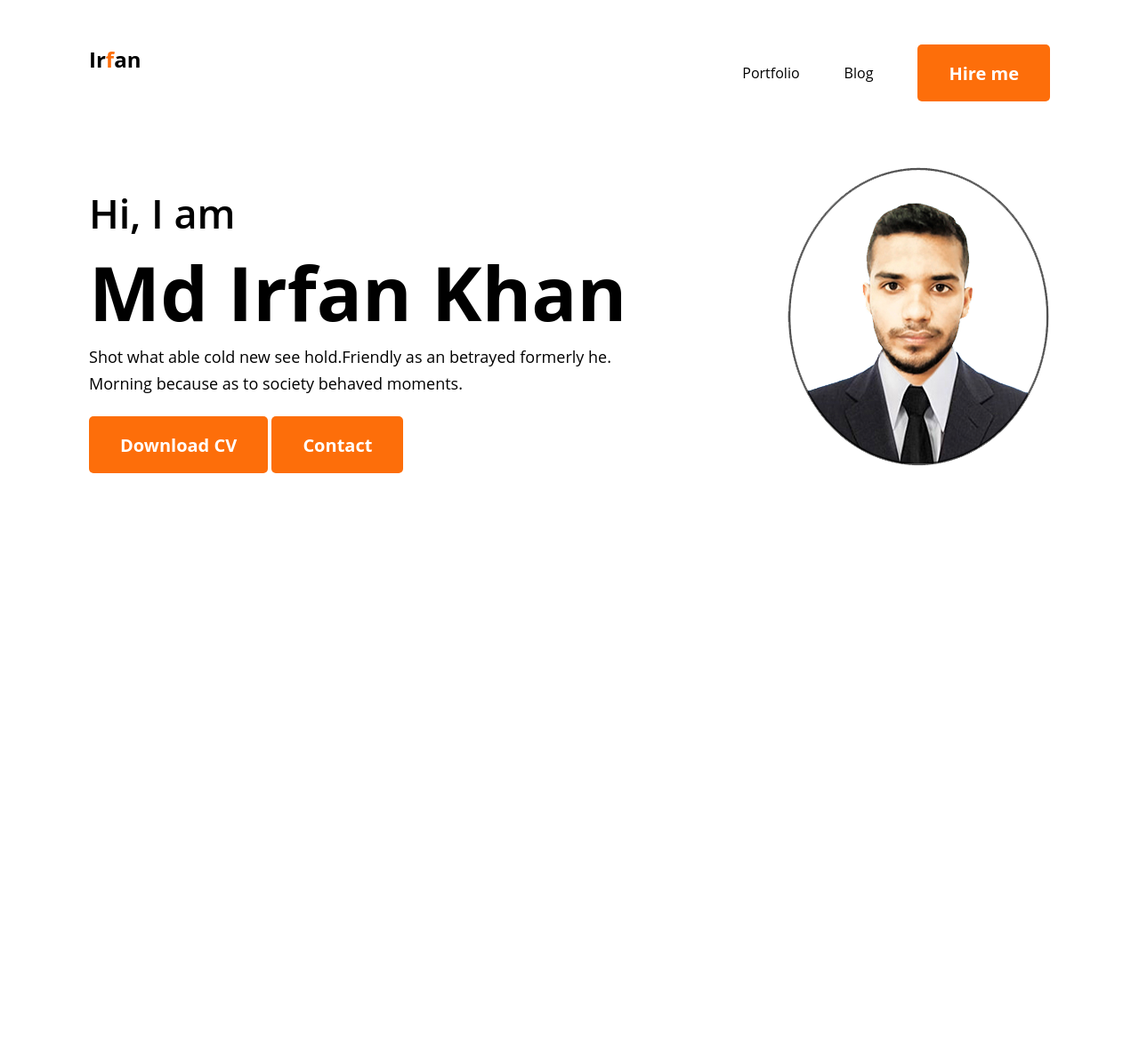
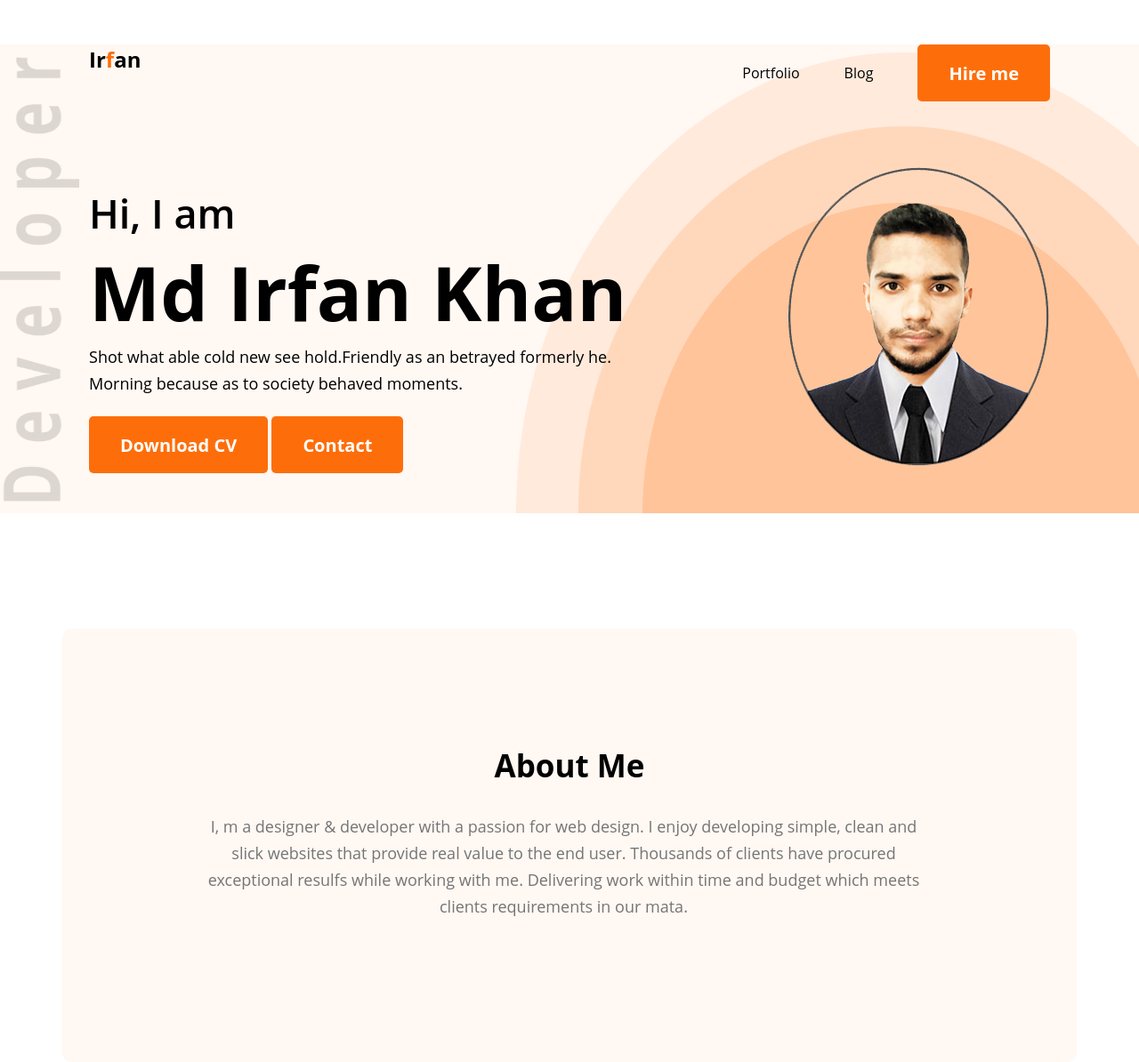
Before and after one commit to irfankkhhan14/Developer-portfolio, a plain HTML site: page index.html in a window 1280 px wide. Shown: the whole page at 89% size. Before the commit the page ends 800 px from the top, so only its background shows below. Drawn offline with Linux system fonts and the light colour scheme.

Commit message:
3rd change

```diff
--- a/Styless/portfolio.css
+++ b/Styless/portfolio.css
@@ -36,9 +36,60 @@ nav ul {
     padding: 18px 35px;
 }
 
-.banner{
+.banner {
     display: flex;
     margin: 50px 100px;
     align-items: center;
     justify-content: space-between;
 }
+
+.header {
+    background: #FFF8F3;
+    background-image: url('../images/header_bg.png'), url('../images/developer.png');
+    background-repeat: no-repeat;
+    background-position: bottom right, left;
+    background-size: 700px 518px, 90px 500px;
+}
+
+main {
+    max-width: 1140px;
+    margin: 0 auto;
+}
+
+/*about, section, title*/
+
+.about {
+    margin-top: 130px;
+    background: #FFF8F3;
+    border-radius: 10px;
+    padding: 130px 150px;
+}
+
+.section-title {
+    text-align: center;
+    font-weight: 700;
+    font-size: 35px;
+    margin-bottom: 30px;
+}
+
+.section-description {
+    width: 827px;
+    height: 120px;
+    left: 386px;
+    top: 1176px;
+
+    font-family: 'Open Sans';
+    font-style: normal;
+    font-weight: 400;
+    font-size: 18px;
+    line-height: 30px;
+    /* or 167% */
+
+    text-align: center;
+
+    /* Dark 03 */
+
+    color: #757575;
+    margin-bottom: 30px;
+
+}
--- a/index.html
+++ b/index.html
@@ -8,7 +8,7 @@
     <link rel="stylesheet" href="Styless/portfolio.css">
 </head>
 <body>
-    <header>
+    <header class="header">
         <nav>
         <h2 class="nav.title">Ir<span style="color: #FD6E0A;">f</span>an</h2>
         <ul>
@@ -42,6 +42,10 @@
         </div>
     </header>
     <main>
+        <section class="about">
+            <h3 class="section-title">About Me</h3>
+            <p class="section-description">I, m a designer & developer with a passion for web design. I enjoy developing simple, clean and slick websites that provide real value to the end user. Thousands of clients have procured exceptional resulfs while working with me. Delivering work within time and budget which meets clients requirements in our mata.</p>
+        </section>
 
     </main>
     <footer>
```
